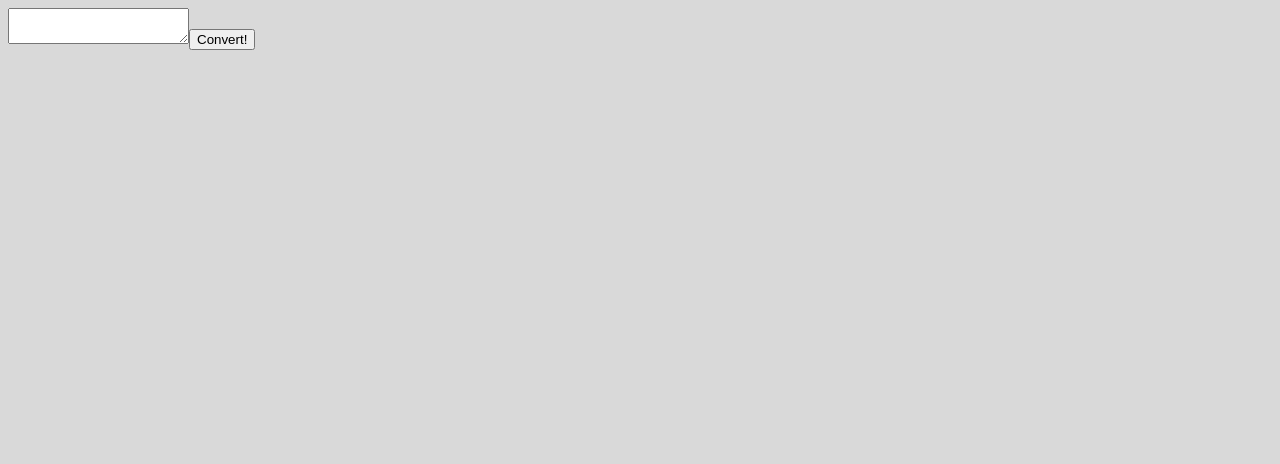
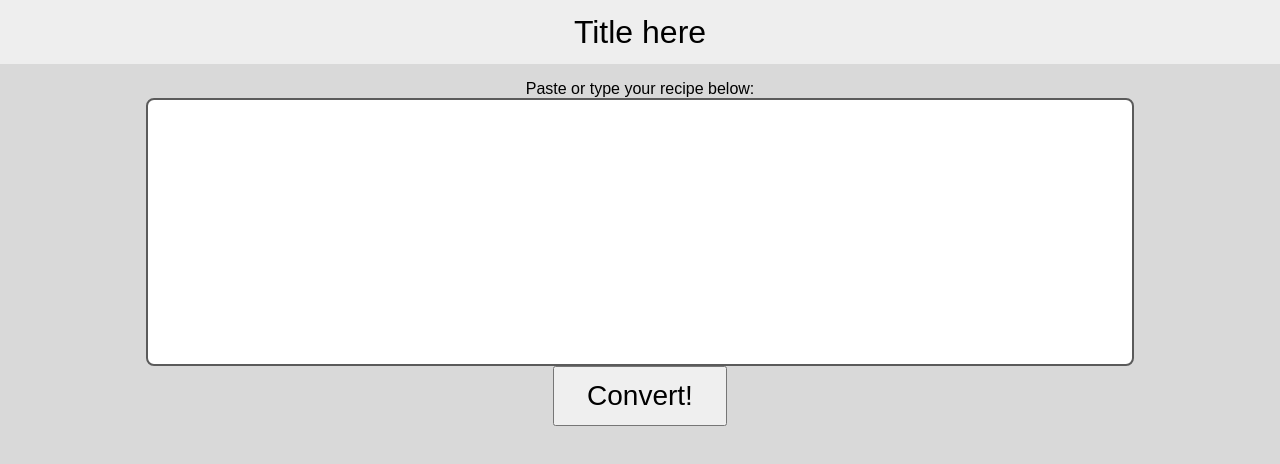
Before and after one commit to AmyMaule/chameleon-kitchen, a React (Vite) app: page / in a window 1280 px wide. Shown: the top 464 px of the page. Built offline with nearby package versions, Linux system fonts and the light colour scheme.

Commit message:
Separate scss into individual files, create components folder

```diff
--- a/src/App.jsx
+++ b/src/App.jsx
@@ -1,6 +1,7 @@
 import React, { useState, useEffect, useRef } from "react";
 
-import ConvertedRecipe from "./ConvertedRecipe";
+import ConvertedRecipe from "./components/ConvertedRecipe";
+import Header from "./components/Header";
 
 // target unit from dropdown - initially just use grams
 // have a simple "to metric" option?
@@ -16,15 +17,12 @@ const App = () => {
   // ¼ cup + 2 Tablespoons of milk
   // ¼ cup + 2 teaspoons vegetable or canola oil
   // ½ teaspoons ground cinnamon
-
-  // const [pastedRecipe, setPastedRecipe] = useState(`
   // 16 oz. cream cheese, room temperature
   // 2 eggs, whites and yolks separated at room temperature
   // 3/4 c. granulated sugar
   // 1/2 tsp salt
   // 1 tsp vanilla extract
   // dash of granulated sugar
-  // `);
 
   const [pastedRecipe, setPastedRecipe] = useState();
   const textareaRef = useRef();
@@ -40,9 +38,11 @@ const App = () => {
   }, [pastedRecipe]);
 
   return (
-    <div>
-      <textarea ref={textareaRef} />
-      <button onClick={handleSetRecipe}>Convert!</button>
+    <div className="app-container">
+      <Header />
+      <div>Paste or type your recipe below:</div>
+      <textarea className="recipe-textarea" ref={textareaRef} />
+      <button className="btn-convert" onClick={handleSetRecipe}>Convert!</button>
       {pastedRecipe &&
         <ConvertedRecipe pastedRecipe={pastedRecipe} />
       }
--- a/src/ConvertedRecipe.jsx
+++ b/src/components/ConvertedRecipe.jsx
@@ -110,12 +110,15 @@ const ConvertedRecipe = ({ pastedRecipe }) => {
   // }, [convertedRecipe])
 
   return (
-    <div>
+    <div className="converted-recipe-container">
       {convertedRecipe.length
-        ? convertedRecipe.map(line => {
-            return <div key={line}>{line}</div>
-          })
-        : null
+        ? <div className="converted-recipe">
+            <div>Your converted recipe:</div>
+            {convertedRecipe.map(line => {
+              return <div key={line}>{line}</div>
+            })}
+          </div>
+        : <div>Paste or type a recipe into the box to get started</div>
       }
     </div>
   )
--- /dev/null
+++ b/src/components/Header.jsx
@@ -0,0 +1,11 @@
+import React from 'react';
+
+const Header = () => {
+  return (
+    <div className="header-container">
+      <div className="header-title">Title here</div>
+    </div>
+  )
+}
+
+export default Header;
--- /dev/null
+++ b/src/scss/_buttons.scss
@@ -0,0 +1,5 @@
+.btn-convert {
+  font-size: 1.75rem;
+  width: fit-content;
+  padding: 0.75rem 2rem;
+}
--- /dev/null
+++ b/src/scss/_header.scss
@@ -0,0 +1,15 @@
+.header-container {
+  position: fixed;
+  display: flex;
+  align-items: center;
+  justify-content: center;
+  height: 4rem;
+  background-color: #eee;
+  width: 100%;
+  top: 0;
+  left: 0;
+}
+
+.header-title {
+  font-size: 2rem;
+}
--- /dev/null
+++ b/src/scss/_input-recipe.scss
@@ -0,0 +1,11 @@
+.recipe-textarea {
+  display: block;
+  font-size: 1.2rem;
+  width: 100%;
+  max-width: 60rem;
+  min-height: 15rem;
+  resize: none;
+  border-radius: 0.5rem;
+  border: 2px solid rgb(91, 91, 91);
+  padding: 0.75rem;
+}
--- /dev/null
+++ b/src/scss/_output-recipe.scss
@@ -0,0 +1,4 @@
+.converted-recipe-container {
+  width: 100%;
+  text-align: left;
+}
--- /dev/null
+++ b/src/scss/_reset.scss
@@ -0,0 +1,15 @@
+body {
+  font-family: Arial, Helvetica, sans-serif;
+  background-color: #d9d9d9;
+  color: black;
+  margin: 0;
+  padding: 0;
+}
+
+.app-container {
+  display: flex;
+  flex-direction: column;
+  align-items: center;
+  max-width: 100%;
+  margin: 5rem 3rem;
+}
--- a/src/scss/main.scss
+++ b/src/scss/main.scss
@@ -1,5 +1,7 @@
-body {
-  font-family: Arial, Helvetica, sans-serif;
-  background-color: #d9d9d9;
-  color: black;
-}
+@import "reset";
+
+// components
+@import "buttons";
+@import "header";
+@import "input-recipe";
+@import "output-recipe";
```
